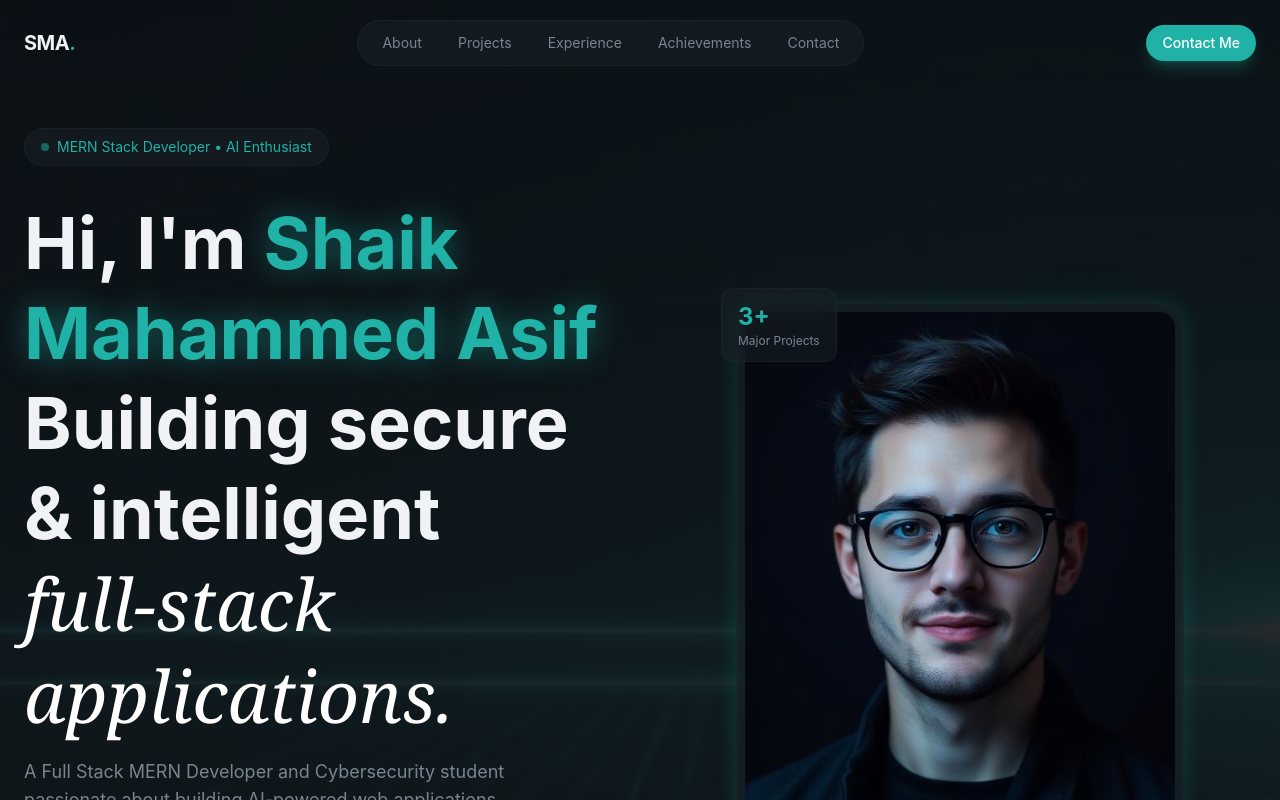
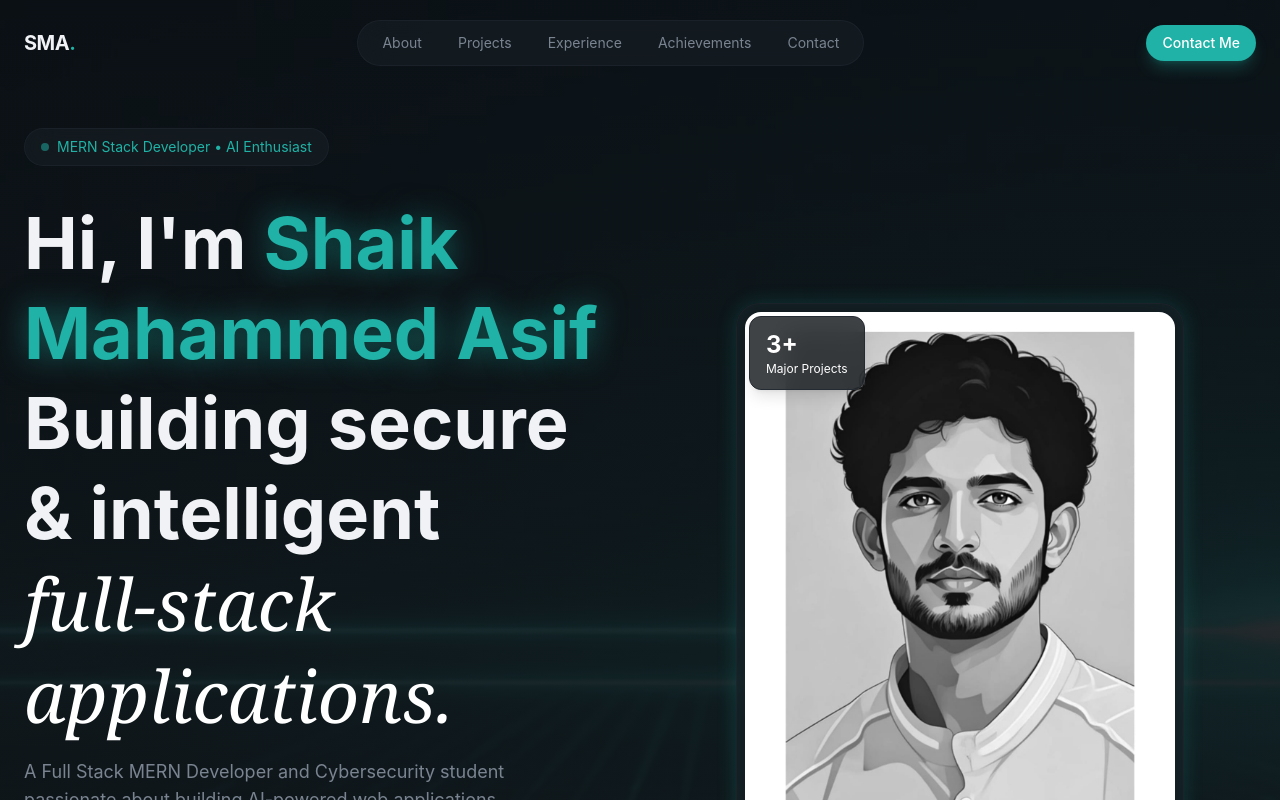
Before and after one commit to Asif0718/Portfolio, a React (Vite) app: page / in a window 1280 px wide. Shown: the top 800 px of the page. Built offline with nearby package versions, Linux system fonts and the light colour scheme.

Commit message:
Updated feature / fixed bug

```diff
--- a/src/sections/Hero.jsx
+++ b/src/sections/Hero.jsx
@@ -125,7 +125,7 @@ export const Hero = () => {
             <div className="relative max-w-md mx-auto">
               <div className="relative glass rounded-3xl p-2 glow-border">
                 <img
-                  src="/profile-photo.jpg"
+                  src="/image.png"
                   alt="Shaik Mahammed Asif"
                   className="w-full aspect-[4/5] object-cover rounded-2xl"
                 />
@@ -141,12 +141,12 @@ export const Hero = () => {
                 </div>
 
                 {/* Projects Badge */}
-                <div className="absolute -top-4 -left-4 glass rounded-xl px-4 py-3">
-                  <div className="text-2xl font-bold text-primary">3+</div>
-                  <div className="text-xs text-muted-foreground">
-                    Major Projects
-                  </div>
-                </div>
+                <div className="absolute top-3 left-3 bg-background/80 backdrop-blur-md border border-border shadow-lg rounded-xl px-4 py-3">
+  <div className="text-2xl font-bold text-white">3+</div>
+  <div className="text-xs text-white">
+    Major Projects
+  </div>
+</div>
               </div>
             </div>
           </div>
```
Also changed, not shown: public/image.png (added).
